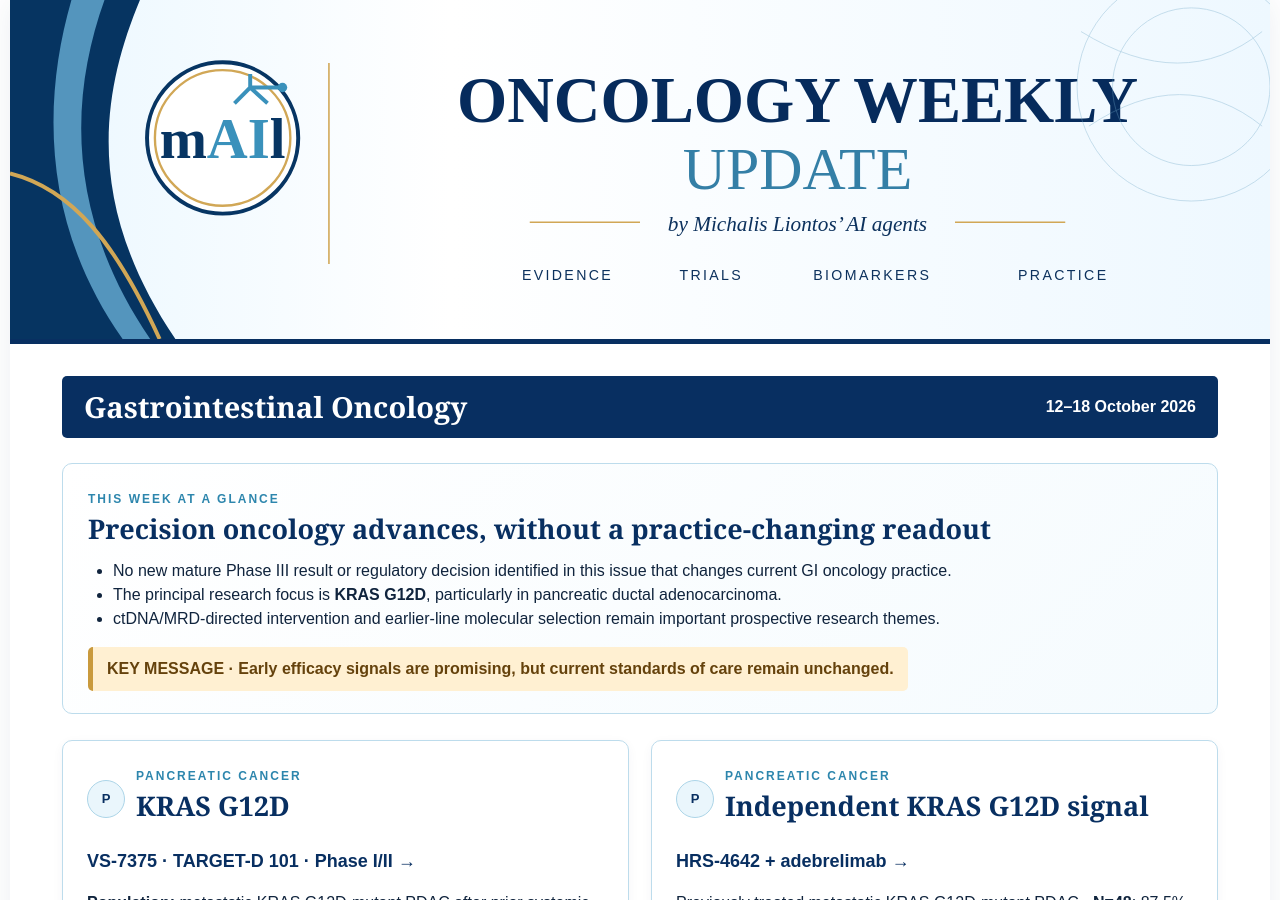
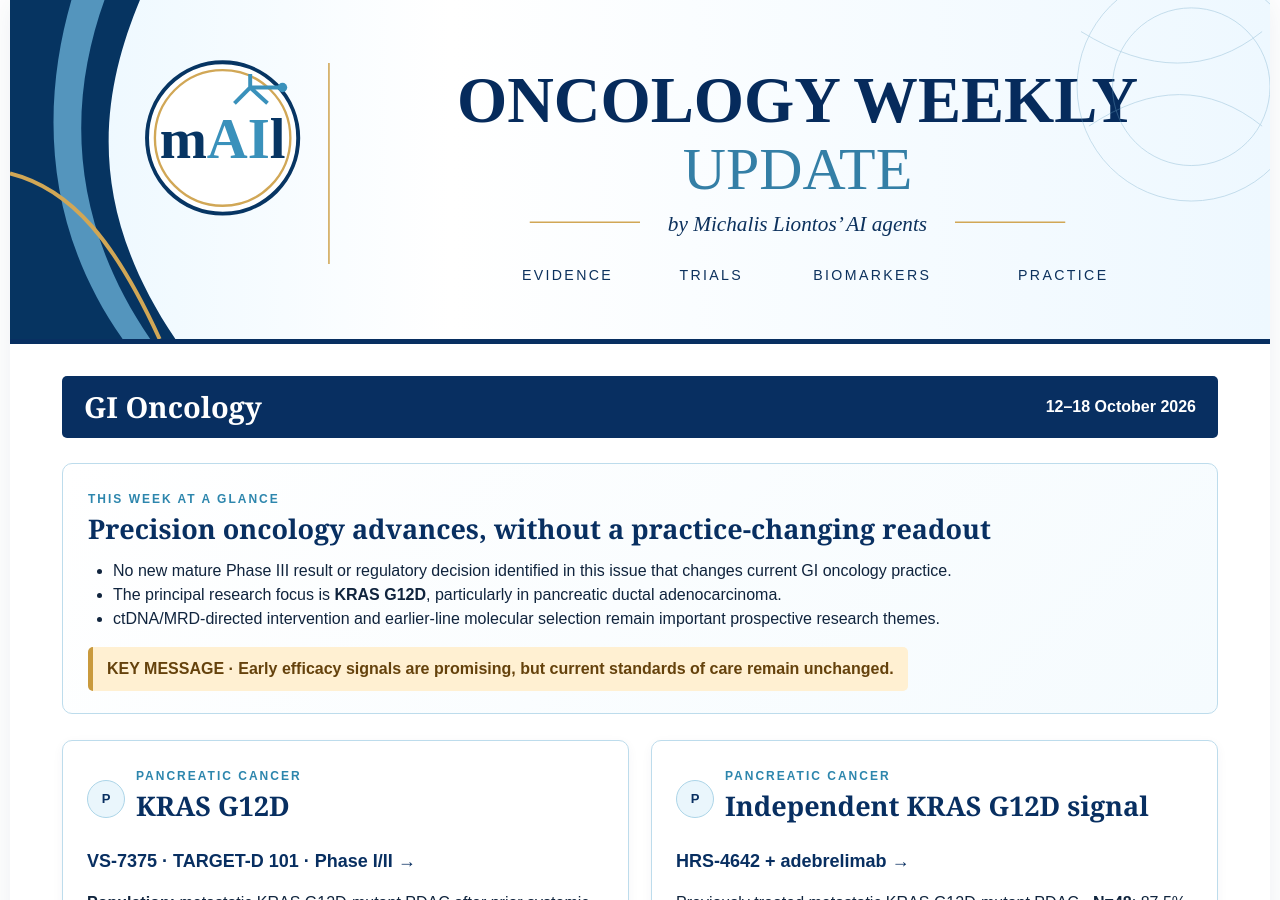
Before and after one commit to mliontos/Liontos-Weekly-Updates-in-Oncology, a Jekyll site: the page built from gi/2026-10-18/index.html, in a window 1280 px wide and 900 px high. Built offline with Jekyll 4.4.1, drawn with Linux system fonts in a browser that asks for light colours.

Commit message:
Use GI Oncology issue subtitle

```diff
--- a/gi/2026-10-18/index.html
+++ b/gi/2026-10-18/index.html
@@ -6,7 +6,7 @@ permalink: /gi/2026-10-18/
 <div class="page">
 <header class="masthead"><img src="{{ '/assets/banner.svg?v=2' | relative_url }}" alt="mAIl Weekly Updates in Oncology"></header>
 <main class="content">
-<section class="issuebar"><h1>Gastrointestinal Oncology</h1><span class="date">12–18 October 2026</span></section>
+<section class="issuebar"><h1>GI Oncology</h1><span class="date">12–18 October 2026</span></section>
 <section class="glance"><span class="eyebrow">This week at a glance</span><h2>Precision oncology advances, without a practice-changing readout</h2><ul><li>No new mature Phase III result or regulatory decision identified in this issue that changes current GI oncology practice.</li><li>The principal research focus is <strong>KRAS G12D</strong>, particularly in pancreatic ductal adenocarcinoma.</li><li>ctDNA/MRD-directed intervention and earlier-line molecular selection remain important prospective research themes.</li></ul><div class="key">KEY MESSAGE · Early efficacy signals are promising, but current standards of care remain unchanged.</div></section>
 
 <div class="grid2">
```
